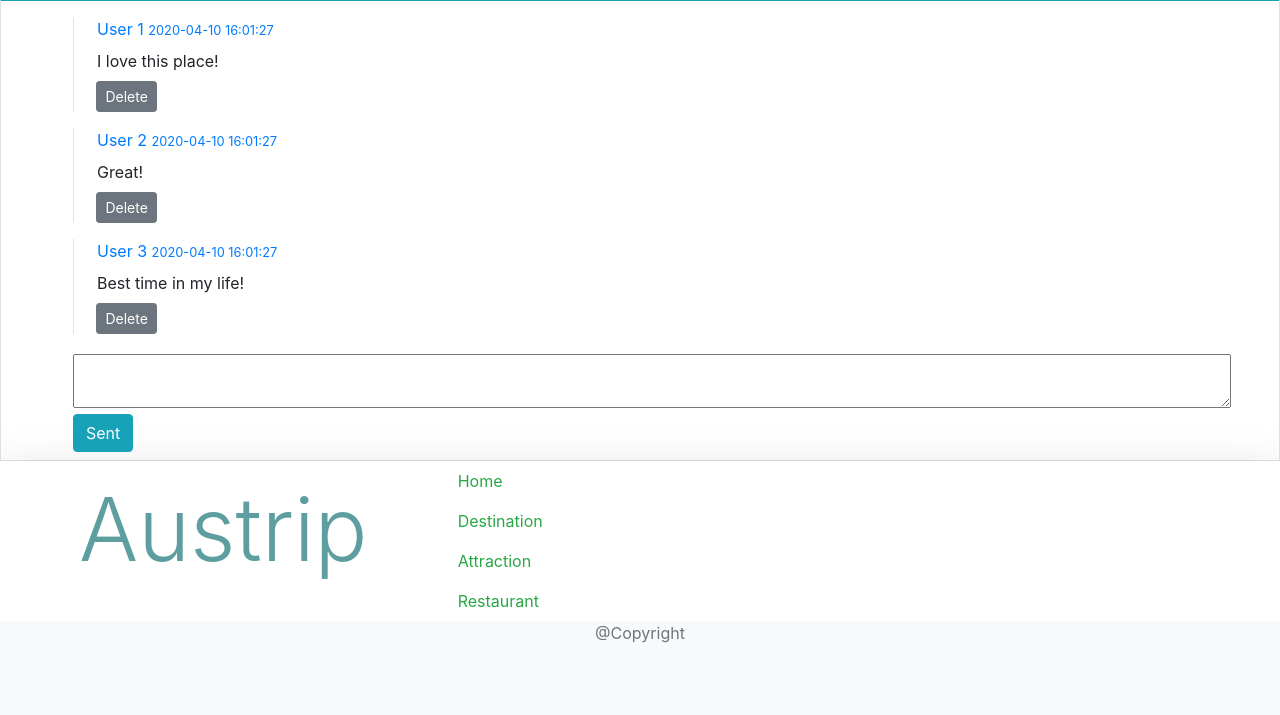
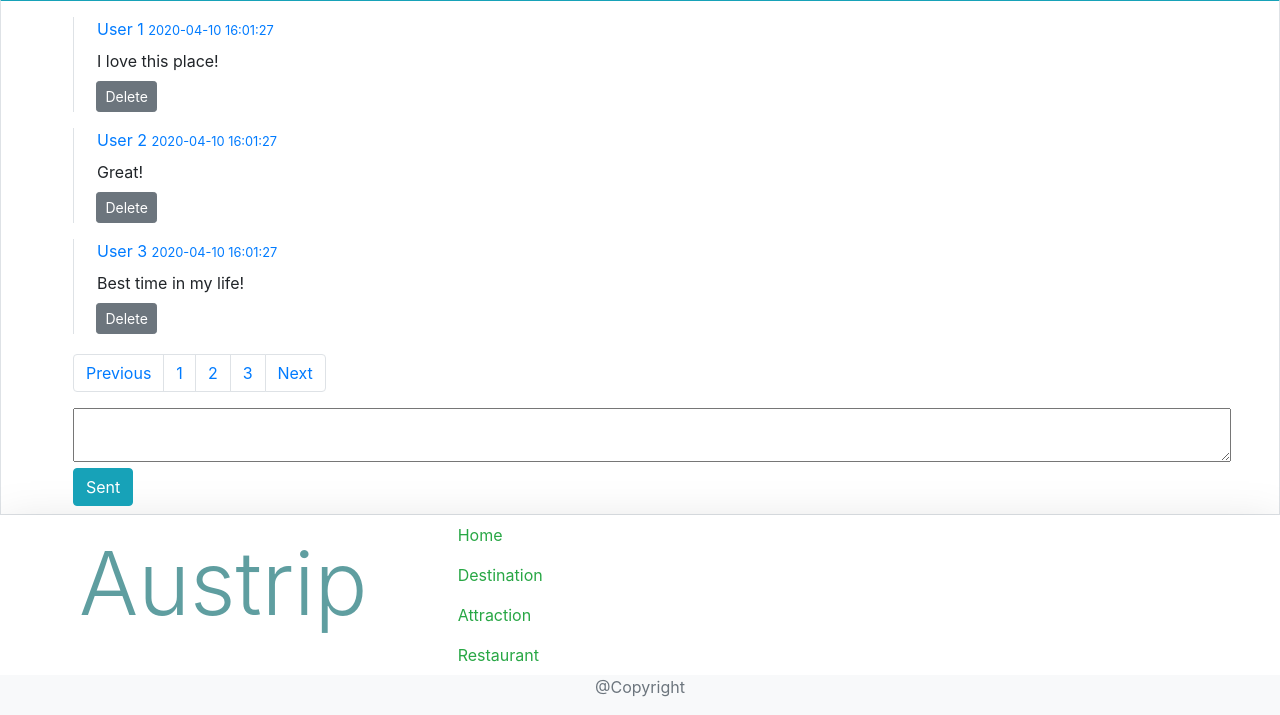
Before and after one commit to tc98100/Auspedition, a Django app: template Austrip/main/templates/staff_comment.html in a window 1280 px wide. Shown: the part 969-1684 px from the top of the page. Before the commit the page ends 1612 px from the top, so only its background shows below. Run offline with Django 3.2, Linux system fonts and the light colour scheme; the template is opened without the code that fills it, so the values that code supplies are empty; parts of the project's set-up code (start-up, migrations or seed data) failed here and were passed over; some libraries are stand-ins or nearby versions.

Commit message:
update the staff pages

```diff
--- a/Austrip/main/templates/staff_comment.html
+++ b/Austrip/main/templates/staff_comment.html
@@ -69,7 +69,6 @@
                     </a>
                 </div>
                 <div class="messageText ml-2 container m-2">Great!</div>
-                <!--delete button-->
                 <div class="deleCommentBtn">
                     <button type="button" class="btn btn-secondary btn-sm" onclick="">Delete</button>
                 </div>
@@ -84,12 +83,22 @@
                     </a>
                 </div>
                 <div class="messageText ml-2 container m-2">Best time in my life!</div>
-                <!--delete button-->
                 <div class="deleCommentBtn">
                     <button type="button" class="btn btn-secondary btn-sm" onclick="">Delete</button>
                 </div>
             </div>
         </div>
+    </div>
+    <div class = "ml-4">
+        <nav aria-label="Page navigation example">
+            <ul class="pagination">
+                <li class="page-item"><a class="page-link" href="#">Previous</a></li>
+                <li class="page-item"><a class="page-link" href="#">1</a></li>
+                <li class="page-item"><a class="page-link" href="#">2</a></li>
+                <li class="page-item"><a class="page-link" href="#">3</a></li>
+                <li class="page-item"><a class="page-link" href="#">Next</a></li>
+            </ul>
+        </nav>
     </div>
     <div class="ml-4">
         <form>
```
Also changed, not shown: Austrip/main/templates/staff_recommendatino.html (+25 -18 lines), Austrip/main/templates/destination_detail.html (line endings or trailing spaces), Austrip/main/templates/home.html (line endings or trailing spaces), 1 other file. Lines whose indentation alone changed are shown as unchanged.
